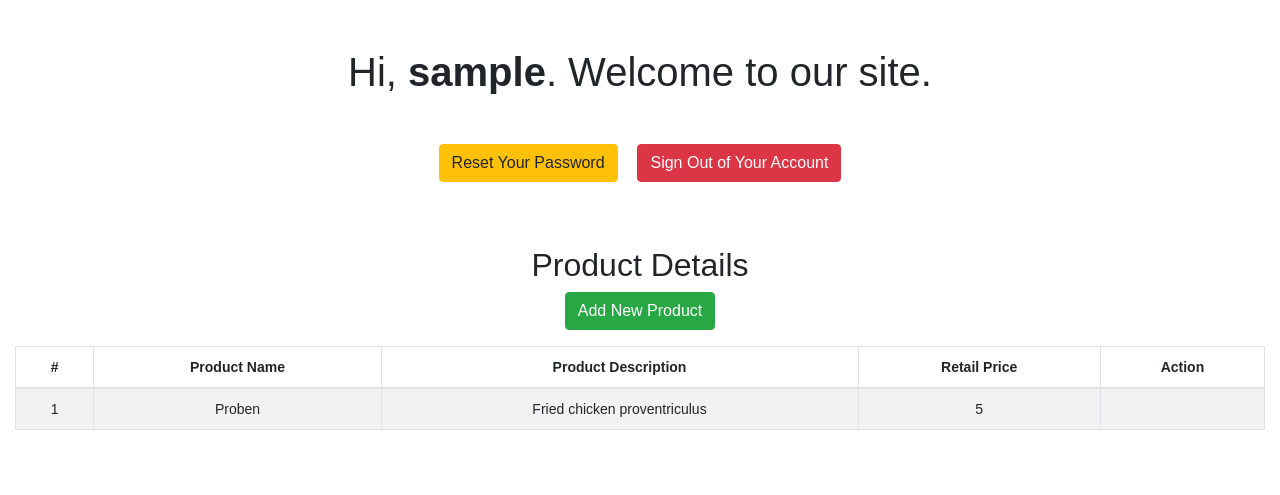
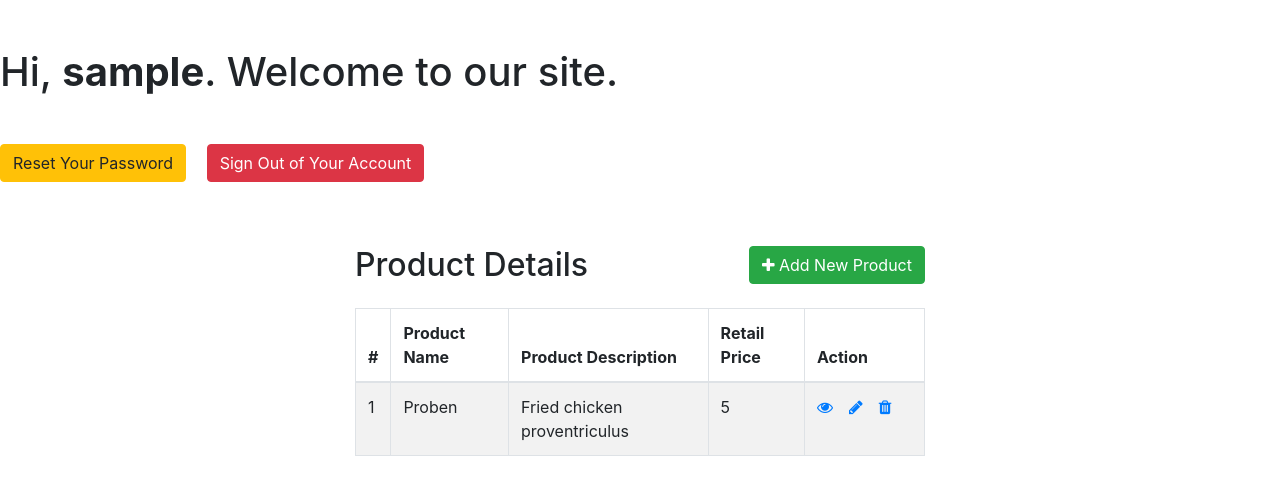
Before and after one commit to Loren143/dacol-pdo-crud, a PHP site: page /public/welcome.php in a window 1280 px wide. Shown: the top 495 px of the page. Run offline with PHP 8.4, Linux system fonts and the light colour scheme; the visitor is signed in with stand-in values (Sample User, id 1); data comes from the database, SQL or seed files in the repository.

Commit message:
added action buttons

```diff
--- a/public/welcome.php
+++ b/public/welcome.php
@@ -17,6 +17,20 @@
     <link rel="stylesheet" href="https://stackpath.bootstrapcdn.com/bootstrap/4.5.2/css/bootstrap.min.css">
     <style>
         body{ font: 14px sans-serif; text-align: center; }
+    </style>
+        <link rel="stylesheet" href="https://stackpath.bootstrapcdn.com/bootstrap/4.5.2/css/bootstrap.min.css">
+    <link rel="stylesheet" href="https://maxcdn.bootstrapcdn.com/font-awesome/4.7.0/css/font-awesome.min.css">
+    <script src="https://code.jquery.com/jquery-3.5.1.min.js"></script>
+    <script src="https://cdn.jsdelivr.net/npm/popper.js@1.16.1/dist/umd/popper.min.js"></script>
+    <script src="https://stackpath.bootstrapcdn.com/bootstrap/4.5.2/js/bootstrap.min.js"></script>
+    <style>
+        .wrapper{
+            width: 600px;
+            margin: 0 auto;
+        }
+        table tr td:last-child{
+            width: 120px;
+        }
     </style>
 </head>
 <body>
```
